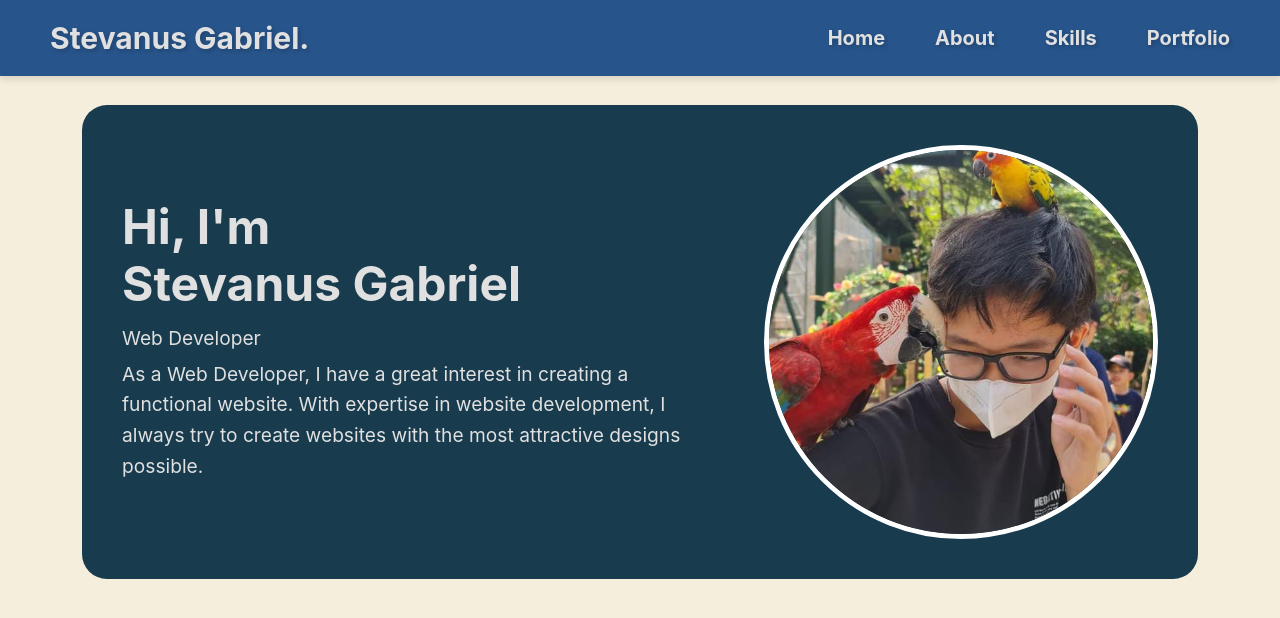
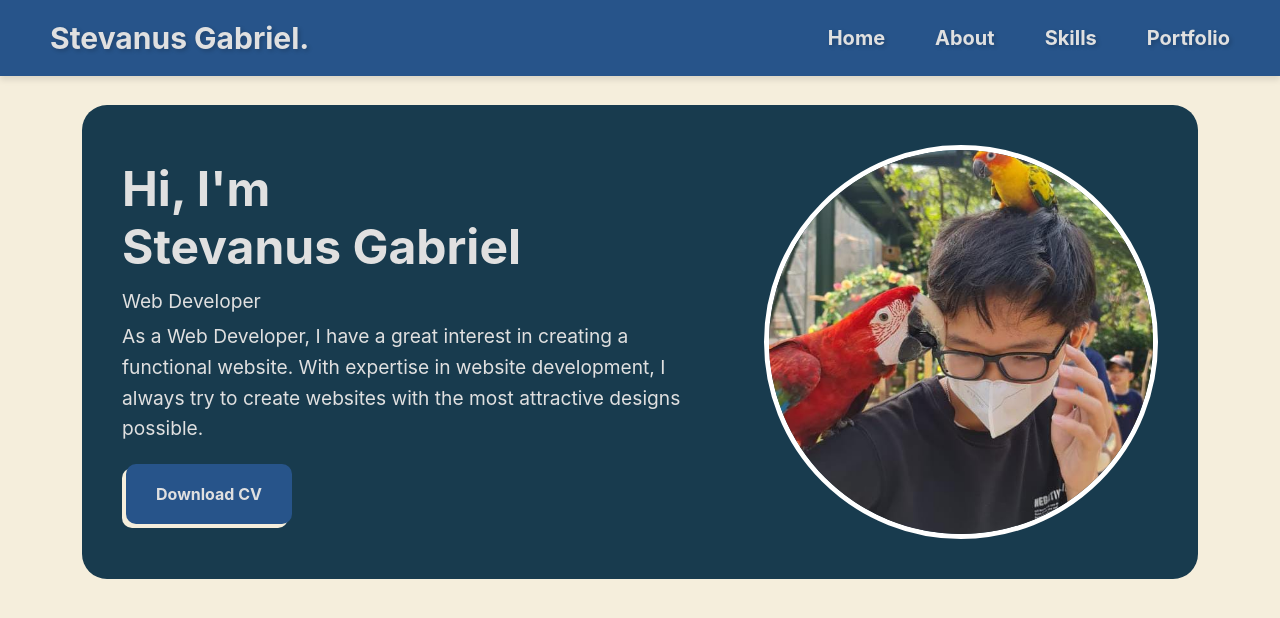
Before and after one commit to Tepan223/Portofolio-Stevanus, a React (Vite) app: page / in a window 1280 px wide. Shown: the top 618 px of the page. Built offline with nearby package versions, Linux system fonts and the light colour scheme.

Commit message:
Update Home

```diff
--- a/src/Components/Home.jsx
+++ b/src/Components/Home.jsx
@@ -15,6 +15,7 @@ function Home() {
               <h1>Hi, I'm <br/><span>Stevanus Gabriel</span></h1>
               <p>Web Developer</p>
               <p>As a Web Developer, I have a great interest in creating a functional website. With expertise in website development, I always try to create websites with the most attractive designs possible.</p>
+              <a href="" download className='download'>Download CV</a>
             </div>
             <div className='img-content-home'>
               <img src="/Profile.jpg" alt="" />
--- a/src/Style/Home.css
+++ b/src/Style/Home.css
@@ -30,10 +30,34 @@
     background-color: #183B4E;
 }
 
+.download {
+    display: inline-block;
+    background-color: #27548A;
+    color: #E0E0E0;
+    text-decoration: none;
+    padding: 20px 30px;
+    border-radius: 10px;
+    font-weight: bold;
+    margin-top: 15px;
+    margin-left: 4px;
+    transition: background-color 0.3s ease-in-out;
+    box-shadow: #F5EEDC -4px 4px 0 0;
+}
+
+.download:active {
+    box-shadow: #422800 2px 2px 0 0;
+    transform: translate(-2px, 2px);
+}
+
+.download:hover {
+    background-color: green;
+}
+
 .text-content-home {
     flex: 1.5;
     color: white;
     min-width: 300px;
+    background-color: #183B4E;
 }
 
 .text-content-home h1 {
```
